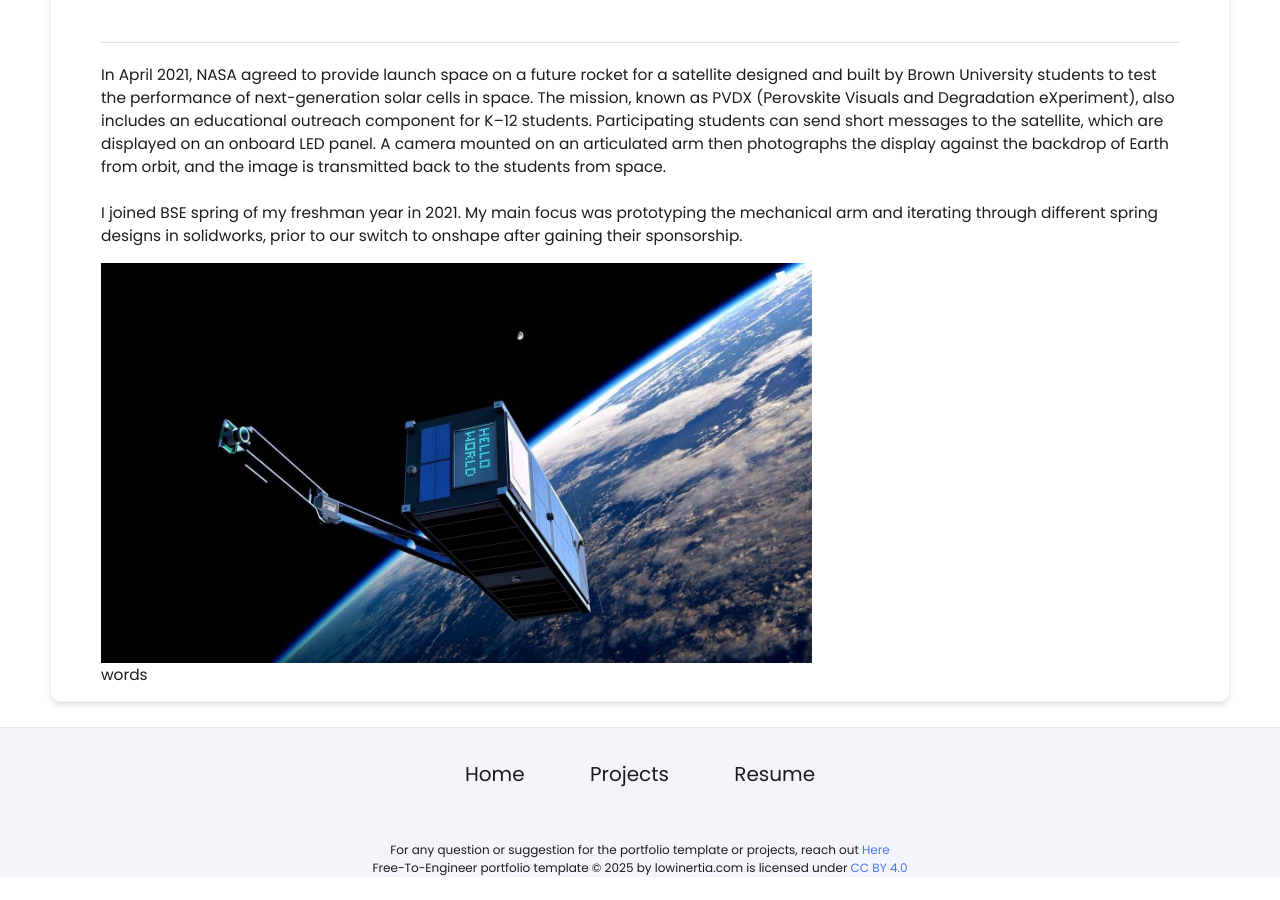
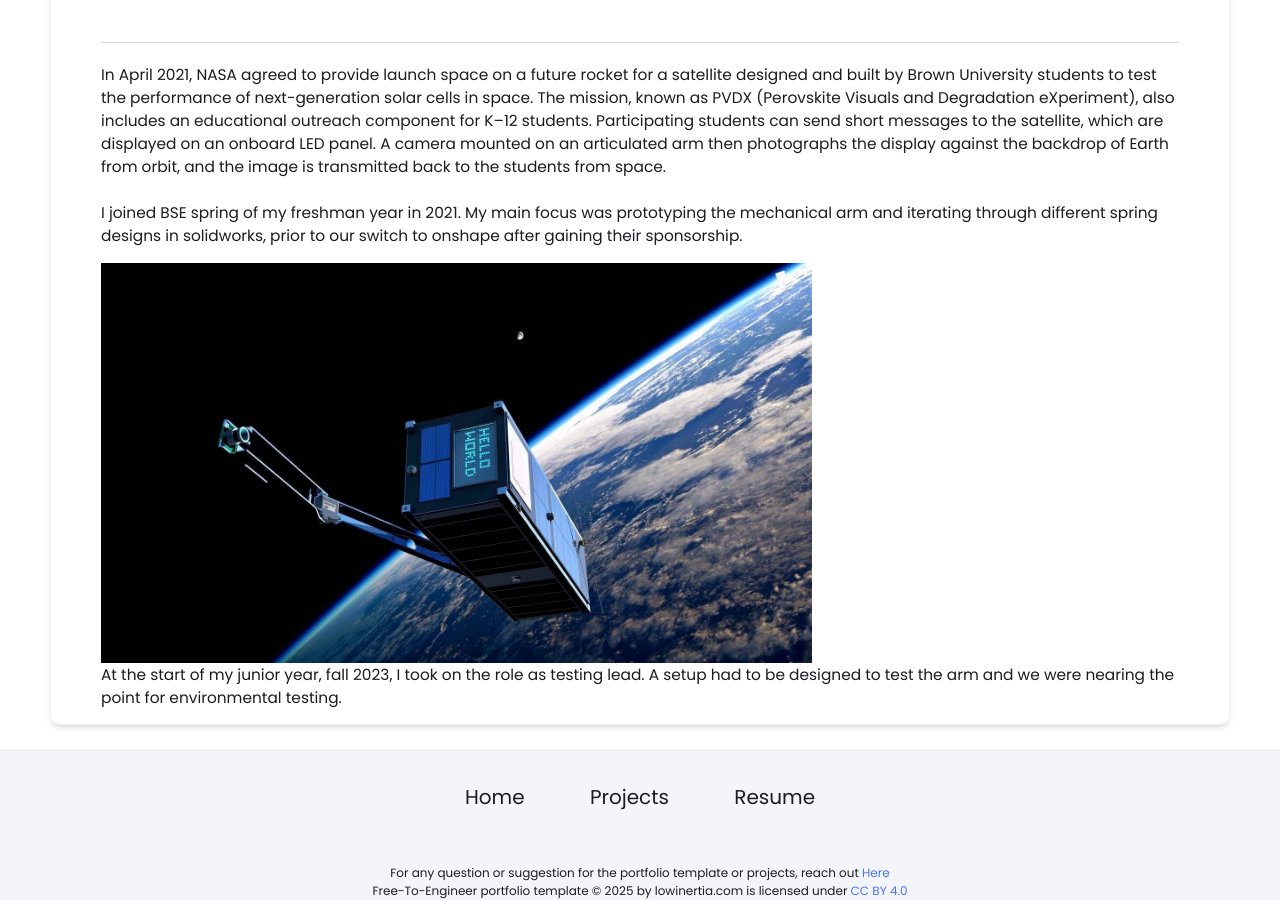
Before and after one commit to delaneyseligmann/delaneyseligmann.github.io, a Jekyll site: the page built from _projects/bse/index.md, in a window 1280 px wide and 900 px high, scrolled down 691 px. Built offline with Jekyll 4.4.1, drawn with Linux system fonts in a browser that asks for light colours; before the commit the page ends 1568 px from its top, so only the background shows below that.

Commit message:
Update index.md

```diff
--- a/_projects/bse/index.md
+++ b/_projects/bse/index.md
@@ -5,7 +5,7 @@ description: Projects from
 skills:
 - Manufacturing
 - Test Engineering
-main-image: /bse.png
+main-image: /BSE.png
 ---
 ___
 In April 2021, NASA agreed to provide launch space on a future rocket for a satellite designed and built by Brown University students to test the performance of next-generation solar cells in space. The mission, known as PVDX (Perovskite Visuals and Degradation eXperiment), also includes an educational outreach component for K–12 students. Participating students can send short messages to the satellite, which are displayed on an onboard LED panel. A camera mounted on an articulated arm then photographs the display against the backdrop of Earth from orbit, and the image is transmitted back to the students from space.
@@ -13,6 +13,6 @@ In April 2021, NASA agreed to provide launch space on a future rocket for a sate
 <br>
 I joined BSE spring of my freshman year in 2021. My main focus was prototyping the mechanical arm and iterating through different spring designs in solidworks, prior to our switch to onshape after gaining their sponsorship.
 
-{% include image-gallery.html images="bse.png" height="400" %}
+{% include image-gallery.html images="BSE.png" height="400" %}
 
-words
+At the start of my junior year, fall 2023, I took on the role as testing lead. A setup had to be designed to test the arm and we were nearing the point for environmental testing.
```
